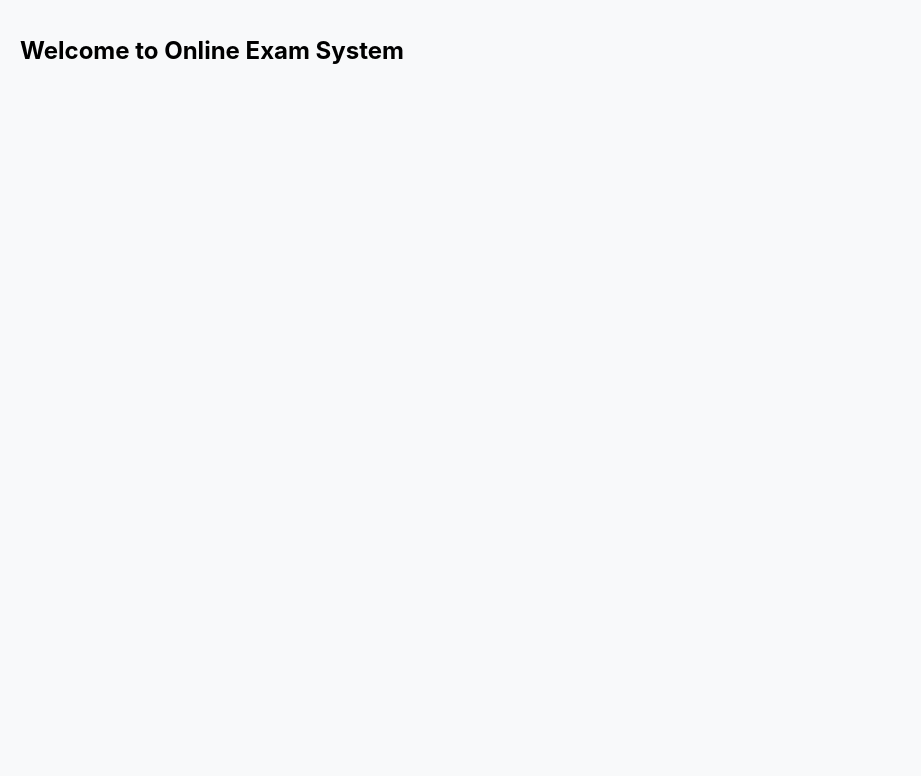
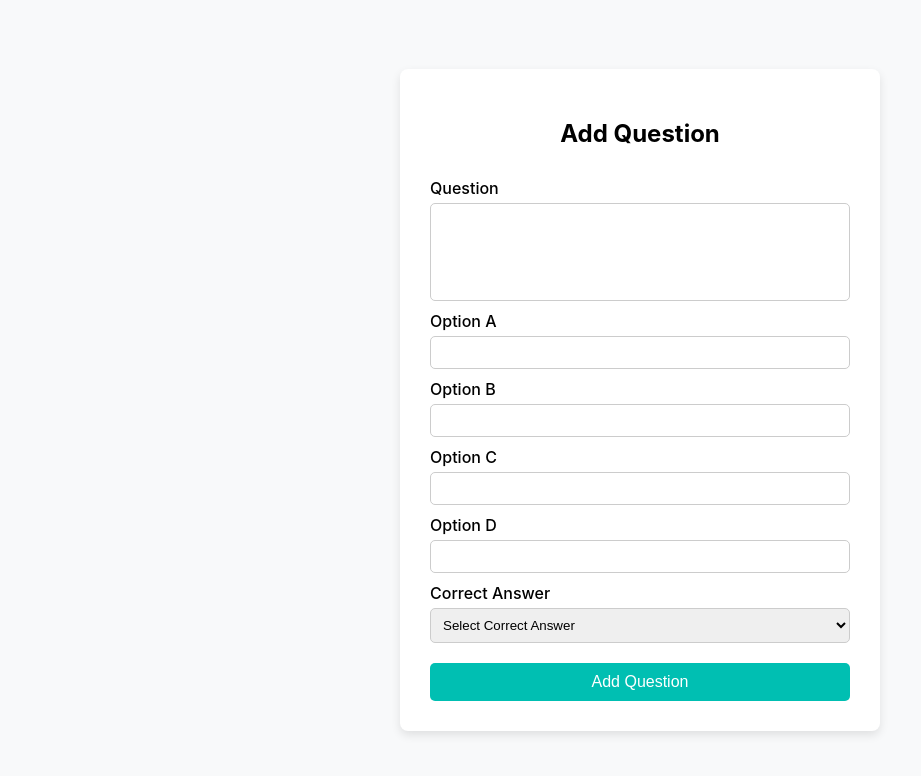
Before and after one commit to SIT2711/online-exam-system, a React (Create React App) app: page / in a window 1280 px wide. Shown: the top 776 px of the page, without its empty margins (0-921 px from the left). Built offline with nearby package versions, Linux system fonts and the light colour scheme.

Commit message:
Add AddQuestion page

```diff
--- a/src/App.js
+++ b/src/App.js
@@ -1,20 +1,15 @@
 import React from "react";
-import { BrowserRouter as Router, Routes, Route } from "react-router-dom";
-import LoginForm from "./pages/LoginForm";
+import { BrowserRouter, Routes, Route } from "react-router-dom";
+import AddQuestion from "./pages/AddQuestion";
+import "./App.css";
 
 function App() {
   return (
-    <Router>
-      <div style={{ background: "#F8F9FA", minHeight: "100vh", padding: "20px" }}>
-        <Routes>
-          {/* Render the actual LoginForm component here */}
-          <Route path="/login" element={<LoginForm />} />
-
-          {/* Optional: Add a default route */}
-          <Route path="/" element={<h1>Welcome to Online Exam System</h1>} />
-        </Routes>
-      </div>
-    </Router>
+    <BrowserRouter>
+      <Routes>
+        <Route path="/" element={<AddQuestion />} />
+      </Routes>
+    </BrowserRouter>
   );
 }
 
--- /dev/null
+++ b/src/pages/AddQuestion.css
@@ -0,0 +1,51 @@
+.add-question-container {
+  background-color: #F8F9FA;
+  min-height: 100vh;
+  display: flex;
+  justify-content: center;
+  align-items: center;
+}
+.add-question-card {
+  background: white;
+  padding: 30px;
+  width: 420px;
+  border-radius: 8px;
+  box-shadow: 0px 4px 10px rgba(0,0,0,0.1);
+}
+.add-question-card h2 {
+  text-align: center;
+  margin-bottom: 20px;
+}
+.add-question-card form {
+  display: flex;
+  flex-direction: column;
+}
+.add-question-card label {
+  margin-top: 10px;
+  font-weight: 500;
+}
+.add-question-card input,
+.add-question-card textarea,
+.add-question-card select {
+  margin-top: 5px;
+  padding: 8px;
+  border-radius: 5px;
+  border: 1px solid #ccc;
+}
+.add-question-card textarea {
+  resize: none;
+  height: 80px;
+}
+.add-question-card button {
+  margin-top: 20px;
+  padding: 10px;
+  background-color: #00BFB2;
+  color: white;
+  border: none;
+  border-radius: 5px;
+  font-size: 16px;
+  cursor: pointer;
+}
+.add-question-card button:hover {
+  background-color: #009e95;
+}
--- /dev/null
+++ b/src/pages/AddQuestion.jsx
@@ -0,0 +1,62 @@
+import React, { useState } from "react";
+import "./AddQuestion.css";
+
+function AddQuestion() {
+  const [data, setData] = useState({
+    question: "",
+    optionA: "",
+    optionB: "",
+    optionC: "",
+    optionD: "",
+    correctAnswer: ""
+  });
+
+  const handleChange = (e) => {
+    setData({ ...data, [e.target.name]: e.target.value });
+  };
+
+  const handleSubmit = (e) => {
+    e.preventDefault();
+    console.log("Question added:", data);
+    alert("Question added!");
+    setData({
+      question: "",
+      optionA: "",
+      optionB: "",
+      optionC: "",
+      optionD: "",
+      correctAnswer: ""
+    });
+  };
+
+  return (
+    <div className="add-question-container">
+      <div className="add-question-card">
+        <h2>Add Question</h2>
+        <form onSubmit={handleSubmit}>
+          <label>Question</label>
+          <textarea name="question" value={data.question} onChange={handleChange} required />
+          <label>Option A</label>
+          <input type="text" name="optionA" value={data.optionA} onChange={handleChange} required />
+          <label>Option B</label>
+          <input type="text" name="optionB" value={data.optionB} onChange={handleChange} required />
+          <label>Option C</label>
+          <input type="text" name="optionC" value={data.optionC} onChange={handleChange} required />
+          <label>Option D</label>
+          <input type="text" name="optionD" value={data.optionD} onChange={handleChange} required />
+          <label>Correct Answer</label>
+          <select name="correctAnswer" value={data.correctAnswer} onChange={handleChange} required>
+            <option value="">Select Correct Answer</option>
+            <option value="A">Option A</option>
+            <option value="B">Option B</option>
+            <option value="C">Option C</option>
+            <option value="D">Option D</option>
+          </select>
+          <button type="submit">Add Question</button>
+        </form>
+      </div>
+    </div>
+  );
+}
+
+export default AddQuestion;
--- a/src/pages/LoginForm.jsx
+++ /dev/null
@@ -1,73 +0,0 @@
-// src/components/LoginForm.js
-import React, { useState } from 'react';
-import '../styles/LoginForm.css'; // Importing the CSS for the LoginForm
-
-function LoginForm() {
-  const [email, setEmail] = useState('');
-  const [password, setPassword] = useState('');
-  const [role, setRole] = useState('');
-  const [errorMessage, setErrorMessage] = useState('');
-
-  const handleSubmit = (e) => {
-    e.preventDefault();
-    if (!email || !password || !role) {
-      setErrorMessage('All fields are required');
-    } else {
-      // Handle login logic here (e.g., make an API call)
-      console.log({ email, password, role });
-      setErrorMessage('');
-    }
-  };
-
-  return (
-    <div className="login-container">
-      <div className="login-card">
-        <h1>Exam System</h1>
-        <form onSubmit={handleSubmit}>
-          <div className="form-group">
-            <label htmlFor="email">Email</label>
-            <input
-              type="email"
-              id="email"
-              value={email}
-              onChange={(e) => setEmail(e.target.value)}
-              required
-            />
-          </div>
-          <div className="form-group">
-            <label htmlFor="password">Password</label>
-            <input
-              type="password"
-              id="password"
-              value={password}
-              onChange={(e) => setPassword(e.target.value)}
-              required
-            />
-          </div>
-          <div className="form-group">
-            <label htmlFor="role">Role</label>
-            <select
-              id="role"
-              value={role}
-              onChange={(e) => setRole(e.target.value)}
-              required
-            >
-              <option value="student">Student</option>
-              <option value="teacher">Teacher</option>
-              <option value="admin">Admin</option>
-            </select>
-          </div>
-          <button type="submit" className="btn">
-            Login
-          </button>
-          {errorMessage && <div className="error-message">{errorMessage}</div>}
-          <div className="extra-links">
-            <a href="#">Forgot Password?</a> | <a href="#">Create A new Account</a>
-          </div>
-        </form>
-      </div>
-    </div>
-  );
-}
-
-export default LoginForm;
```
Also changed, not shown: 1 other file (tests, documents, lock files or other folders).
